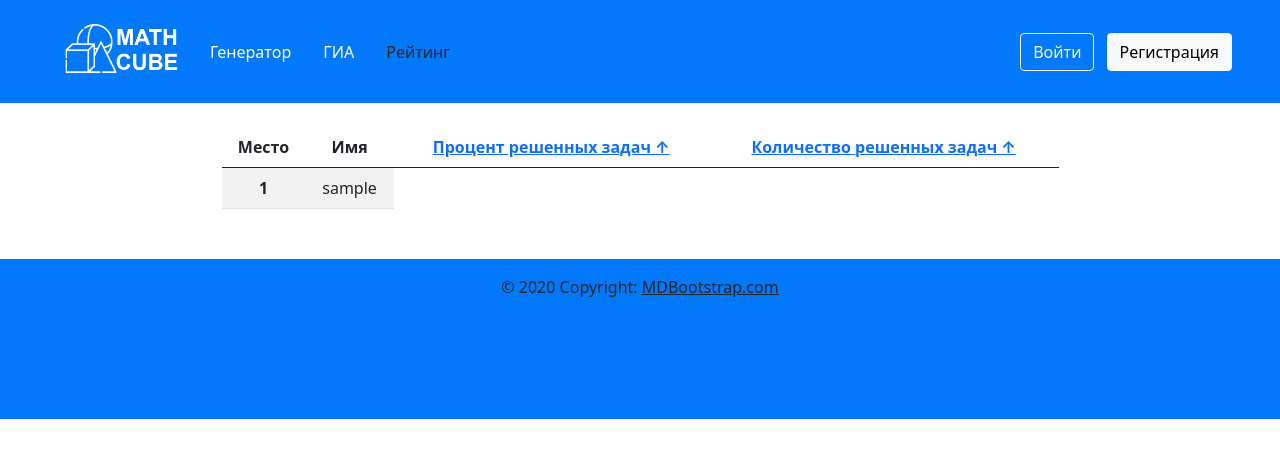
After one commit to rowdyslav/MathCube, a Python web app: template templates/pages/leaderboard.html in a window 1280 px wide. The commit adds this page. Shown: the top 458 px of the page. Run offline with Jinja, Linux system fonts and the light colour scheme; the template is opened without the code that fills it: most values are stand-ins (such as "Sample title", 1, 10 or a date in 2020).

Commit message:
added leaderbord

```diff
--- a/main.py
+++ b/main.py
@@ -84,7 +84,7 @@ def leaderboard():
         return a
 
     return render_template(
-        "leaderboard.html",
+        "pages/leaderboard.html",
         percentage=sorted(all_users, key=percentage_sorter, reverse=True),
         quantity=sorted(all_users, key=quantity_sorter, reverse=True)
     )
--- a/templates/includes/header.html
+++ b/templates/includes/header.html
@@ -18,6 +18,12 @@
                 <a href="/from_gia"
                     class="nav-link px-2 {{ 'text-dark' if '/from_gia' in request.path else 'text-white' }}">
                     ГИА
+                </a>
+            </li>
+            <li class="my-auto mx-2">
+                <a href="/leaderboard"
+                    class="nav-link px-2 {{ 'text-dark' if '/leaderboard' in request.path else 'text-white' }}">
+                    Рейтинг
                 </a>
             </li>
         </ul>
--- /dev/null
+++ b/templates/pages/leaderboard.html
@@ -0,0 +1,28 @@
+{% extends 'base.html' %}
+
+{% block content %}
+    <div class="container">
+        <table class="table table-striped w-75 mx-auto text-center">
+            <thead>
+            <tr>
+                <th scope="col">Место</th>
+                <th scope="col">Имя</th>
+                <th scope="col">
+                    <a href="?sort=percent_asc">Процент решенных задач &#8593;</a>
+                </th>
+                <th scope="col">
+                    <a href="?sort=quantity_asc">Количество решенных задач &#8593;</a>
+                </th>
+            </tr>
+            </thead>
+            <tbody>
+            {% for user in percentage %}
+                <tr>
+                    <th scope="row">{{ loop.index }}</th>
+                    <td>{{ user.username }}</td>
+                </tr>
+            {% endfor %}
+            </tbody>
+        </table>
+    </div>
+{% endblock %}
```
